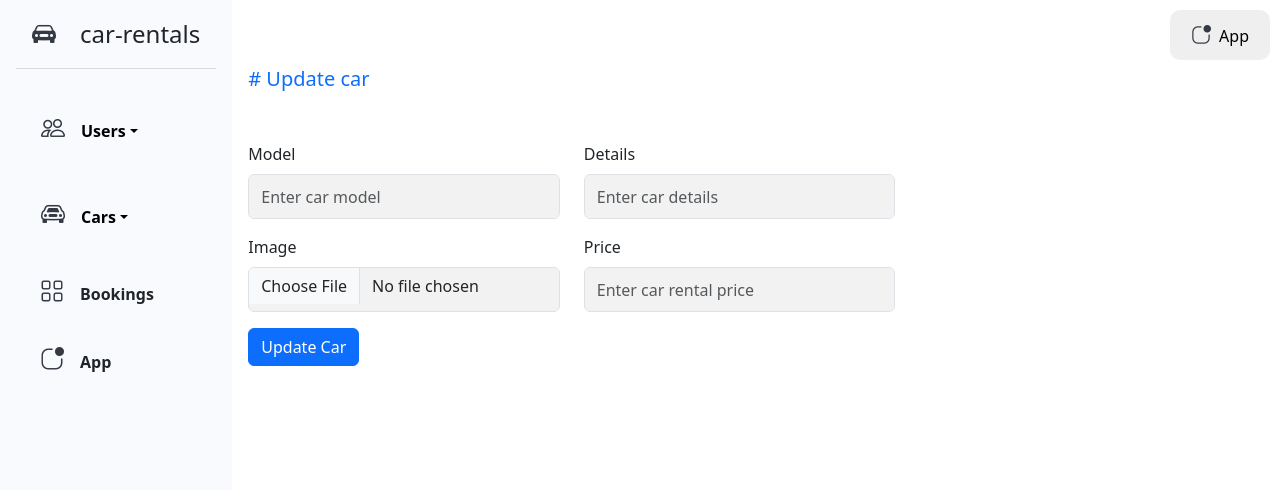
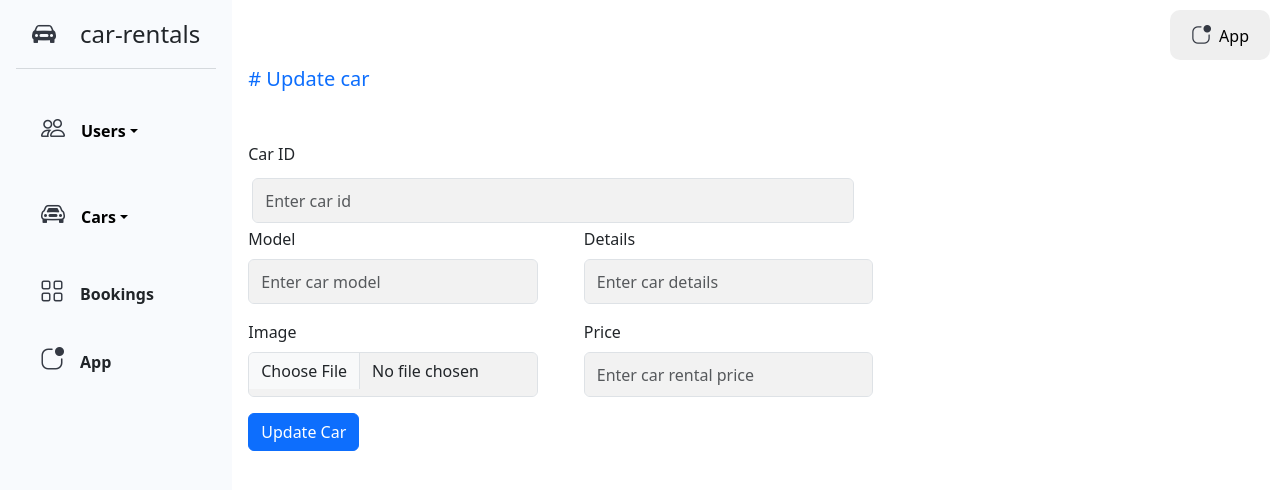
Before and after one commit to Peris-rana/rentwheels, a React (Vite) app in the folder admin/: page /update-car in a window 1280 px wide. Shown: the top 490 px of the page. Built offline with nearby package versions, Linux system fonts and the light colour scheme.

Commit message:
admin + server: UpdateCar api complete

```diff
--- a/admin/src/App.css
+++ b/admin/src/App.css
@@ -34,7 +34,7 @@ Form {
 .custom-input-style {
    background-color: #f2f2f2 !important;
    height: 45px;
-   width: 80%;
+   width: 93% !important;
 }
 .title {
    font-size: 6em;
--- a/admin/src/pages/Car/DeleteCar.jsx
+++ b/admin/src/pages/Car/DeleteCar.jsx
@@ -22,7 +22,7 @@ const DeleteCar = () => {
             handleSuccess(response.data.message);
          }
       } catch (error) {
-         handleError('Check ');
+         handleError('Add an id ');
       }
    };
    return (
@@ -31,6 +31,7 @@ const DeleteCar = () => {
          <Col md={8}>
             <Form.Control
                value={CarId}
+               className='custom-input-style'
                onChange={(e) => {
                   setCarId(e.target.value);
                }}
--- a/admin/src/pages/Car/UpdateCar.jsx
+++ b/admin/src/pages/Car/UpdateCar.jsx
@@ -1,14 +1,72 @@
 import { Form, Button, Row, Col } from 'react-bootstrap';
+import { useState } from 'react';
+import axios from 'axios';
+import { ToastContainer, toast } from 'react-toastify';
+import 'react-toastify/dist/ReactToastify.css';
 const UpdateCar = () => {
-   const handleSubmit = (e) => {
+   const [_id, setCarId] = useState('');
+   const [model, setModel] = useState('');
+   const [details, setDetails] = useState('');
+   const [rentalPrice, setRentalPrice] = useState('');
+   const [file, setFile] = useState('');
+
+   const handleSuccess = (message) => toast.success(message);
+   const handleError = (message) => toast.error(message);
+
+   const handleSubmit = async (e) => {
       e.preventDefault();
+      const formData = new FormData();
+      formData.append('_id', _id);
+      formData.append('model', model);
+      formData.append('details', details);
+      formData.append('rentalPrice', rentalPrice);
+      formData.append('file', file);
+
+      //display the data in the console
+      formData.forEach((value, key) => {
+         console.log(`${key}: ${value}`);
+      });
+      try {
+         const response = await axios.put(
+            `${import.meta.env.VITE_APP_API}/api/car/update-car`,
+            formData
+         );
+         if (response.status === 200) {
+            handleSuccess(response.data.message);
+         }
+      } catch (error) {
+         if (axios.isAxiosError(error)) {
+            const { response } = error;
+            if (response) {
+               if (response.status === 500) {
+                  handleError(response.data.message);
+               } else {
+                  handleError(response.data.message);
+               }
+            } else {
+               handleError('Check your details again');
+            }
+         }
+      }
    };
    return (
       <div>
          <p className='mt-5 mb-5 fs-5 text-primary'># Update car</p>
-
-         <Form onSubmit={handleSubmit}>
+         <Form onSubmit={handleSubmit} encType='multipart/form-data'>
             <Row>
+               <Form.Group controlId='_id'>
+                  <Form.Label>Car ID</Form.Label>
+                  <Form.Control
+                     type='text'
+                     placeholder='Enter car id'
+                     name='_id'
+                     className='custom-input-style m-1 mt-1'
+                     value={_id}
+                     onChange={(e) => {
+                        setCarId(e.target.value);
+                     }}
+                  />
+               </Form.Group>
                <Col md={6}>
                   <Form.Group className='mb-3' controlId='model'>
                      <Form.Label>Model</Form.Label>
@@ -17,6 +75,10 @@ const UpdateCar = () => {
                         placeholder='Enter car model'
                         name='model'
                         className='custom-input-style'
+                        value={model}
+                        onChange={(e) => {
+                           setModel(e.target.value);
+                        }}
                      />
                   </Form.Group>
                   <Form.Group className='mb-3' controlId='car image'>
@@ -25,6 +87,10 @@ const UpdateCar = () => {
                         type='file'
                         placeholder='Document'
                         className='custom-input-style'
+                        accept='image/png,image/jpeg,image/jpg/'
+                        onChange={(e) => {
+                           setFile(e.target.files[0]);
+                        }}
                      />
                   </Form.Group>
                </Col>
@@ -36,6 +102,10 @@ const UpdateCar = () => {
                         placeholder='Enter car details'
                         name='details'
                         className='custom-input-style'
+                        value={details}
+                        onChange={(e) => {
+                           setDetails(e.target.value);
+                        }}
                      />
                   </Form.Group>
 
@@ -46,6 +116,10 @@ const UpdateCar = () => {
                         placeholder='Enter car rental price'
                         name='rental price'
                         className='custom-input-style'
+                        value={rentalPrice}
+                        onChange={(e) => {
+                           setRentalPrice(e.target.value);
+                        }}
                      />
                   </Form.Group>
                </Col>
@@ -55,6 +129,11 @@ const UpdateCar = () => {
                Update Car
             </Button>
          </Form>
+         <ToastContainer
+            position='top-center'
+            pauseOnHover={true}
+            hideProgressBar={true}
+         />{' '}
       </div>
    );
 };
--- a/admin/src/pages/User/DeleteUser.jsx
+++ b/admin/src/pages/User/DeleteUser.jsx
@@ -22,7 +22,7 @@ const DeleteUser = () => {
             handleSuccess(response.data.message);
          }
       } catch (error) {
-         handleError('Check ');
+         handleError('Add an id ');
       }
    };
    return (
@@ -30,6 +30,7 @@ const DeleteUser = () => {
          <p className='mt-5 mb-5 fs-5 text-primary'># Delete user</p>
          <Col md={8}>
             <Form.Control
+               className='custom-input-style'
                value={userId}
                onChange={(e) => {
                   setUserId(e.target.value);
```
Also changed, not shown: 2 other files (tests, documents, lock files or other folders).
